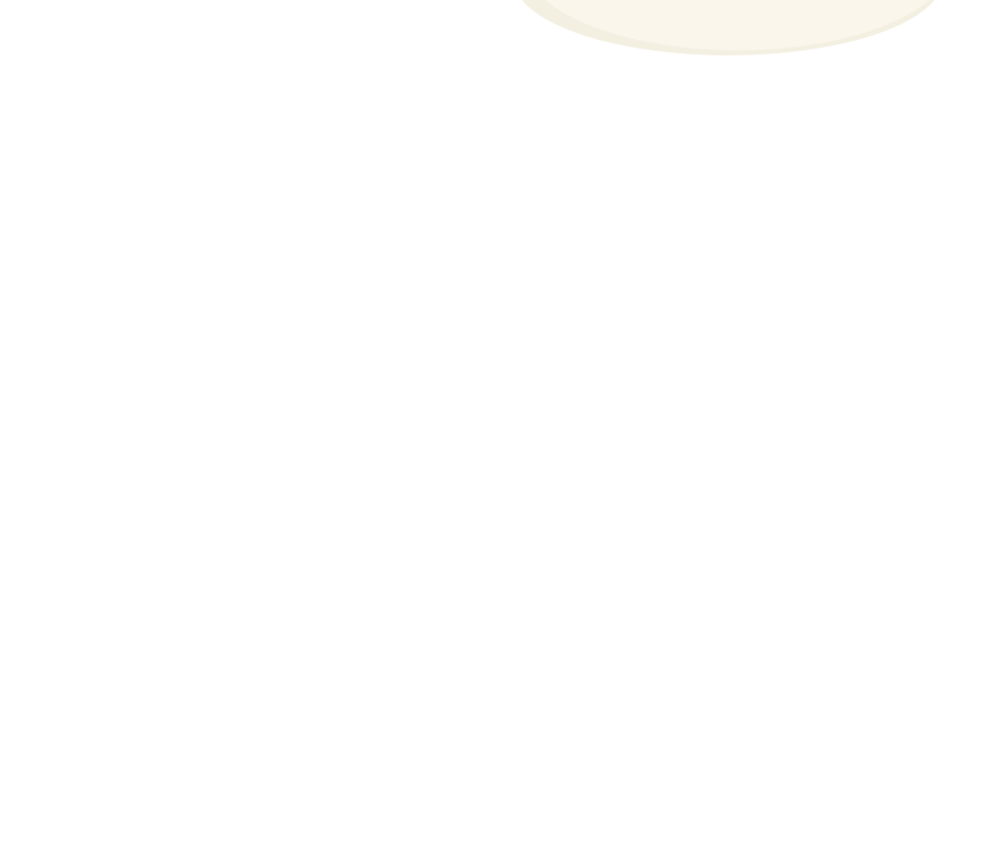
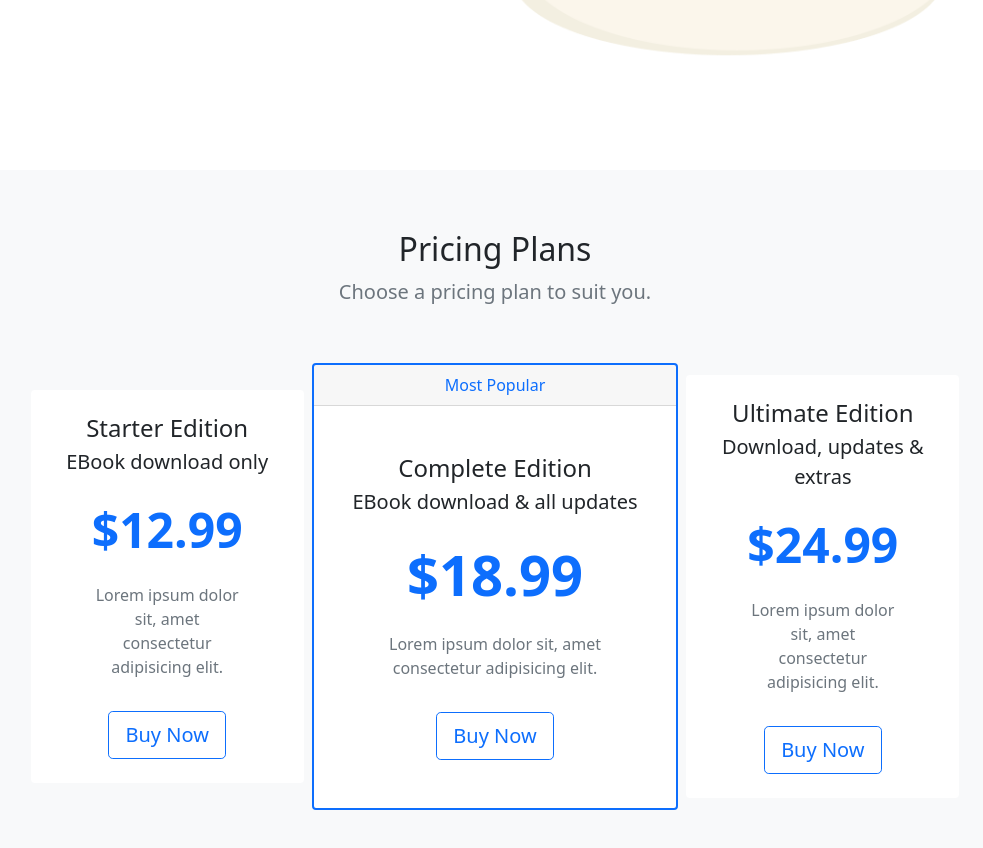
Before and after one commit to ahdianmirza/bootstrap-5-practice, a plain HTML site: page index.html in a window 1280 px wide. Shown: the part 556-1404 px from the top of the page, without its empty margins (145-1128 px from the left). Before the commit the page ends 800 px from the top, so only its background shows below. Drawn offline with nearby package versions, Linux system fonts and the light colour scheme.

Commit message:
menambahkan file latihan cards

```diff
--- a/index.html
+++ b/index.html
@@ -72,6 +72,58 @@
         </div>
     </section>
 
+    <!-- pricing plans -->
+    <section id="pricing" class="bg-light mt-5">
+        <div class="container-lg">
+            <div class="text-center">
+                <h2>Pricing Plans</h2>
+                <p class="lead text-muted">Choose a pricing plan to suit you.</p>
+            </div>
+
+            <div class="row my-5 align-items-center justify-content-center g-2">
+                <div class="col-8 col-lg-4 col-xl-3">
+                    <div class="card border-0">
+                        <div class="card-body text-center py-4">
+                            <h4 class="card-title">Starter Edition</h4>
+                            <p class="lead card-subtitle">EBook download only</p>
+                            <p class="display-5 my-4 text-primary fw-bold">$12.99</p>
+                            <p class="card-text mx-5 text-muted d-none d-lg-block">Lorem ipsum dolor sit, amet
+                                consectetur adipisicing elit.</p>
+                            <a href="#" class="btn btn-outline-primary btn-lg mt-3">Buy Now</a>
+                        </div>
+                    </div>
+                </div>
+
+                <div class="col-9 col-lg-4">
+                    <div class="card border-primary border-2">
+                        <div class="card-header text-center text-primary">Most Popular</div>
+                        <div class="card-body text-center py-5">
+                            <h4 class="card-title">Complete Edition</h4>
+                            <p class="lead card-subtitle">EBook download & all updates</p>
+                            <p class="display-4 my-4 text-primary fw-bold">$18.99</p>
+                            <p class="card-text mx-5 text-muted d-none d-lg-block">Lorem ipsum dolor sit, amet
+                                consectetur adipisicing elit.</p>
+                            <a href="#" class="btn btn-outline-primary btn-lg mt-3">Buy Now</a>
+                        </div>
+                    </div>
+                </div>
+
+                <div class="col-8 col-lg-4 col-xl-3">
+                    <div class="card border-0">
+                        <div class="card-body text-center py-4">
+                            <h4 class="card-title">Ultimate Edition</h4>
+                            <p class="lead card-subtitle">Download, updates & extras</p>
+                            <p class="display-5 my-4 text-primary fw-bold">$24.99</p>
+                            <p class="card-text mx-5 text-muted d-none d-lg-block">Lorem ipsum dolor sit, amet
+                                consectetur adipisicing elit.</p>
+                            <a href="#" class="btn btn-outline-primary btn-lg mt-3">Buy Now</a>
+                        </div>
+                    </div>
+                </div>
+            </div>
+        </div>
+    </section>
+
     <script src="https://cdn.jsdelivr.net/npm/bootstrap@5.0.2/dist/js/bootstrap.bundle.min.js"
         integrity="sha384-MrcW6ZMFYlzcLA8Nl+NtUVF0sA7MsXsP1UyJoMp4YLEuNSfAP+JcXn/tWtIaxVXM"
         crossorigin="anonymous"></script>
```
